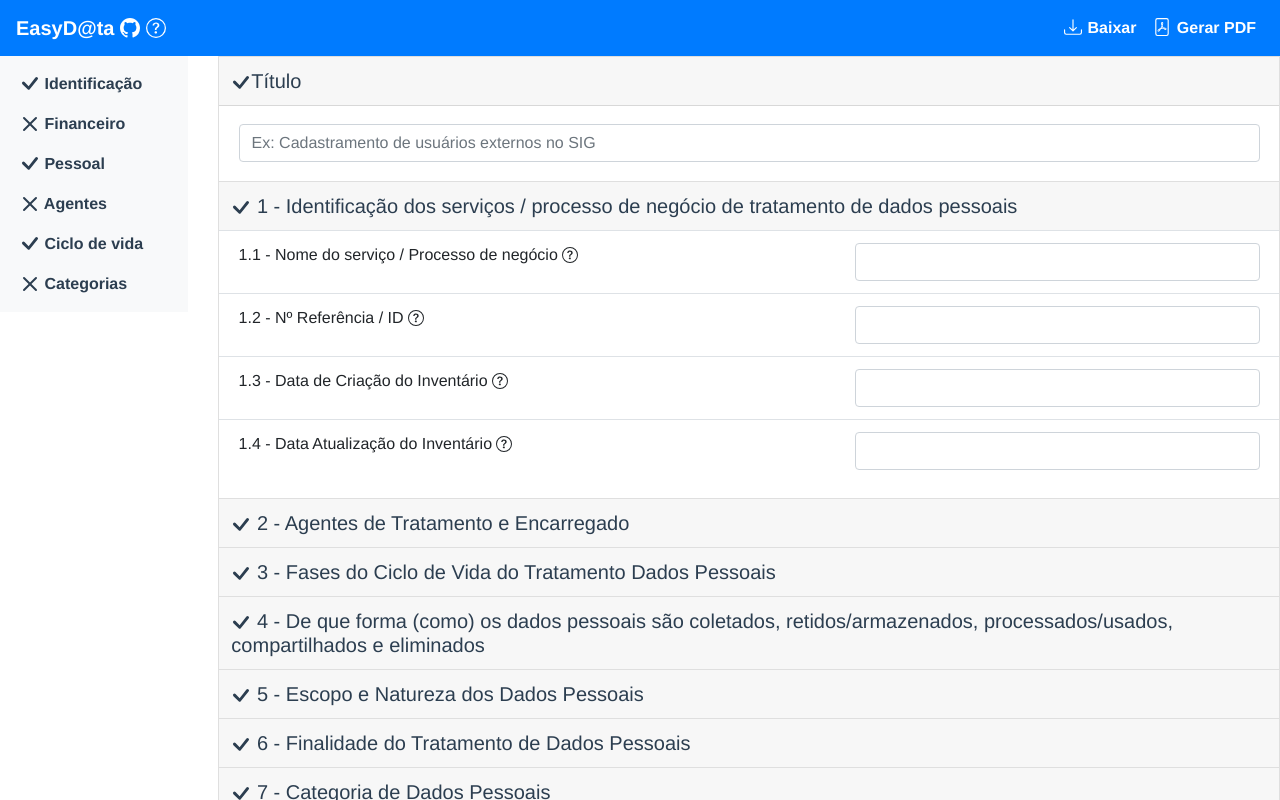
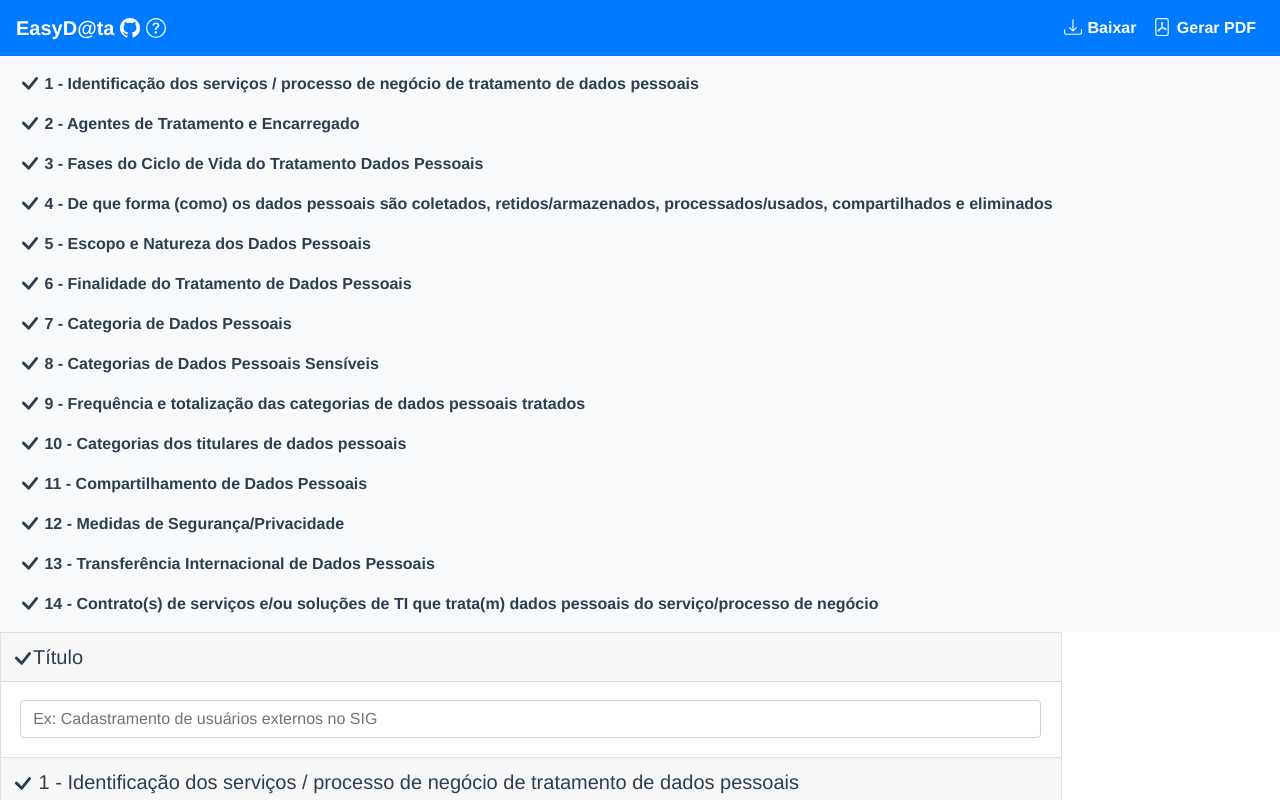
Before and after one commit to paulojunior-ufla/easydata, a Vue app: page /cadastrarInventario in a window 1280 px wide. Shown: the top 800 px of the page. Built offline with nearby package versions, Linux system fonts and the light colour scheme.

Commit message:
feat(sidebar): get sidebar links from template

```diff
--- a/src/components/SidebarInventarioDados.vue
+++ b/src/components/SidebarInventarioDados.vue
@@ -2,12 +2,7 @@
   <div>
     <b-navbar toggleable="lg" variant="light" class="p-1 py-2 ms-2">
       <b-nav vertical class="w-100 text-start">
-        <sidebar-inventario-dados-link v-b-toggle.accordion-1 v-bind:completo="true" texto="Identificação"/>
-        <sidebar-inventario-dados-link v-b-toggle.accordion-2 v-bind:completo="false" texto="Financeiro"/>
-        <sidebar-inventario-dados-link v-b-toggle.accordion-3 v-bind:completo="true" texto="Pessoal"/>
-        <sidebar-inventario-dados-link v-bind:completo="false" texto="Agentes"/>
-        <sidebar-inventario-dados-link v-bind:completo="true" texto="Ciclo de vida"/>
-        <sidebar-inventario-dados-link v-bind:completo="false" texto="Categorias"/>
+        <sidebar-inventario-dados-link v-for="categoria in categorias" :key="categoria.id" v-b-toggle="'accordion-' + categoria.id" v-bind:completo="true" :texto="categoria.nome"/>
       </b-nav>
     </b-navbar>
   </div>
@@ -19,7 +14,12 @@ export default {
   components: { SidebarInventarioDadosLink },
   name: 'SidebarInventarioDados',
   props: {
-    msg: String
+    template: Object
+  },
+  data () {
+    return {
+      categorias: this.template.categorias
+    }
   }
 }
 </script>
--- a/src/views/CadastrarInventarioView.vue
+++ b/src/views/CadastrarInventarioView.vue
@@ -2,7 +2,7 @@
   <div class="home">
       <b-row>
         <b-col>
-          <sidebar-inventario-dados/>
+          <sidebar-inventario-dados v-bind:template="template"/>
         </b-col>
         <b-col cols="10">
           <form-inventario-dados v-bind:template="template"/>
```
